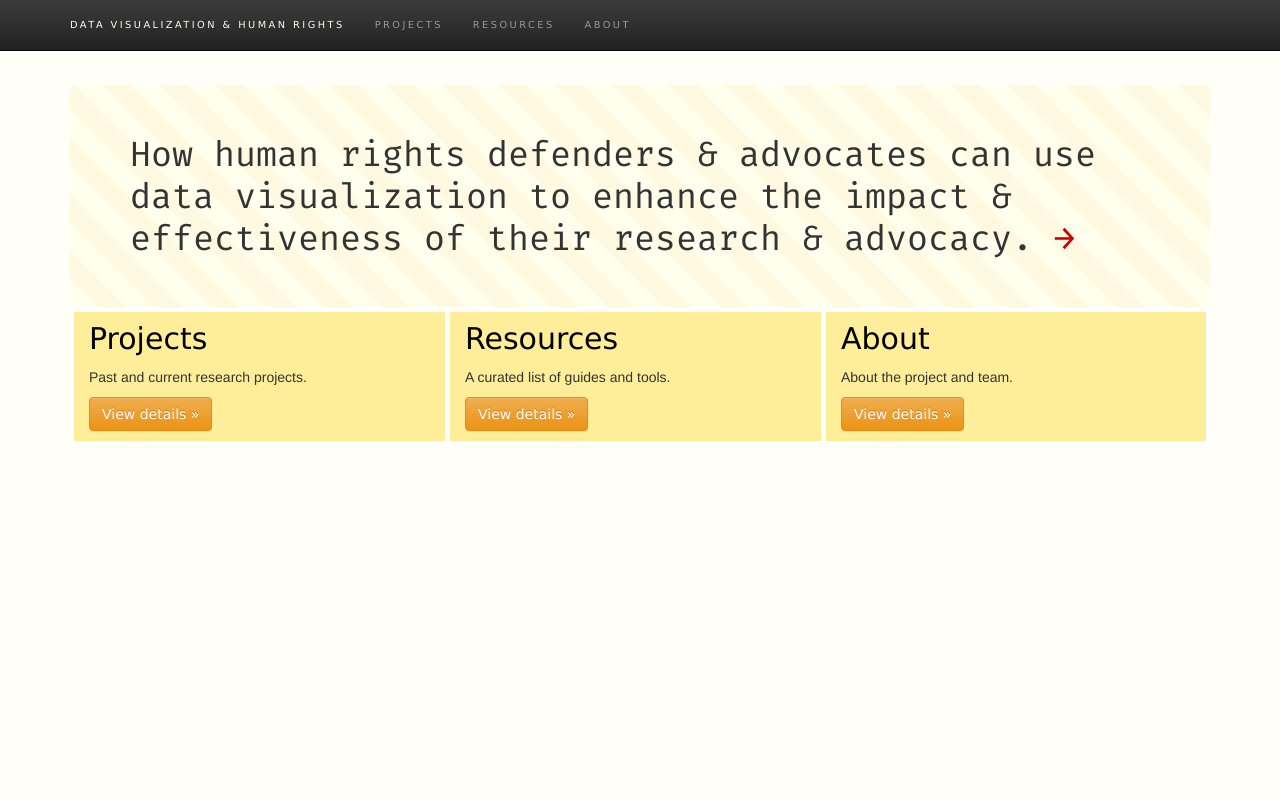
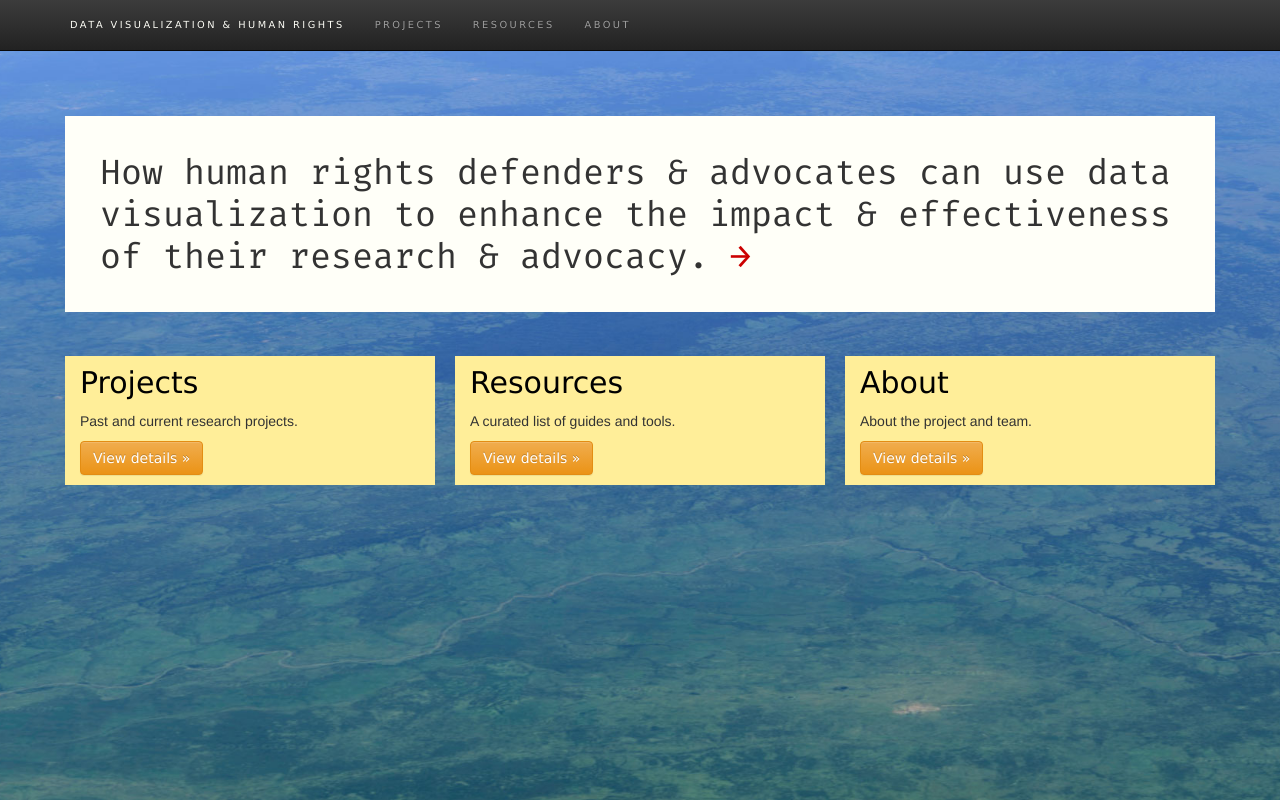
Before and after one commit to bcks/hr-dataviz, a plain HTML site: page index.html in a window 1280 px wide. Drawn offline with nearby package versions, Linux system fonts and the light colour scheme; a web font is replaced by a local one.

Commit message:
Adding sat image background to home.

```diff
--- a/css/main.css
+++ b/css/main.css
@@ -62,29 +62,54 @@ h1, h2, h3, h4, h5 {
 .boilerplate p { margin: 1em 0; }
 .content li { margin: .5em 0; }
 
-.jumbotron {
-    margin-top: 2em;
-    margin-bottom: 0;
-    background: repeating-linear-gradient(
-      45deg,
-      #ffe,
-      #ffe 20px,
-      #fff9e1 20px,
-      #fff9e1 40px
-    );
+
+
+
+
+/* home */
+
+.wallpaper {
+  background: url(../img/satbg.jpg) no-repeat center center fixed;
+  -webkit-background-size: cover;
+  -moz-background-size: cover;
+  -o-background-size: cover;
+  background-size: cover;
 }
 
-.jumbotron p {
-    font-family: 'Fira Mono', Geneva, Tahoma, Helvetica, Arial;
+.front {
+    margin-top: 4em;
+    margin-bottom: 1em;
+    background: none;
+    padding: 10px;
+}
+
+.front p {
+    background-color: #fffff8;
+    font: 2.5em/1.2em 'Fira Mono', Geneva, Tahoma, Helvetica, Arial;
     font-weight: 400;
-    font-size: 2em;
-    line-height: 1.2em;
-    margin: 0;
+    padding: 1em;
+}
+
+.front-box:hover {
+    background-color: #fc0;
+    -webkit-transition: background-color 1s, -webkit-transform 1s;
+    transition: background-color 1s, transform 1s;
+}
+.front-box {
+    background-color: #fe9;
+    background-clip: padding-box;
+    border: 10px solid transparent;
+    -webkit-transition: background-color 1s, -webkit-transform 1s;
+    transition: background-color 1s, transform 1s;
+}
+.front-box h2 {
+    margin-top: .25em;
 }
 
 
 
 
+/* resources page */
 
 .bs-docs-sidebar.affix {
         top: 6em;
@@ -135,20 +160,3 @@ h1, h2, h3, h4, h5 {
     padding-left: 28px;
     font-weight: 500
 }
-
-.front-box:hover {
-    background-color: #fc0;
-    -webkit-transition: background-color 1s, -webkit-transform 1s;
-    transition: background-color 1s, transform 1s;
-}
-.front-box {
-    background-color: #fe9;
-    border: 5px solid #fff;
-    margin-left: 1em;
-    margin-right: -2em;
-    -webkit-transition: background-color 1s, -webkit-transform 1s;
-    transition: background-color 1s, transform 1s;
-}
-.front-box h2 {
-    margin-top: .25em;
-}
--- a/index.html
+++ b/index.html
@@ -17,7 +17,7 @@
 
         <script src="js/vendor/modernizr-2.8.3-respond-1.4.2.min.js"></script>
     </head>
-    <body>
+    <body class="wallpaper">
         <!--[if lt IE 8]>
             <p class="browserupgrade">You are using an <strong>outdated</strong> browser. Please <a href="http://browsehappy.com/">upgrade your browser</a> to improve your experience.</p>
         <![endif]-->
@@ -46,9 +46,13 @@
 
     <div class="container">
 
-      <div class="jumbotron boilerplate">
-        <p>How human rights defenders & advocates can use data visualization to enhance the impact & effectiveness of their research & advocacy. <a href="about.html">&#8594;</a></p>
-     </div>
+
+
+      <div class="row">
+          <div class="col-md-12 front">
+          <p>How human rights defenders &amp; advocates can use data visualization to enhance the impact &amp; effectiveness of their research &amp; advocacy. <a href="about.html">&#8594;</a></p>
+         </div>
+      </div>
 
       <div class="row">
         <div class="col-md-4 front-box">
@@ -68,7 +72,6 @@
         </div>
       </div>
 
-      <footer></footer>
 
     </div> <!-- /container -->
 
```
Also changed, not shown: img/satbg.jpg (added).
